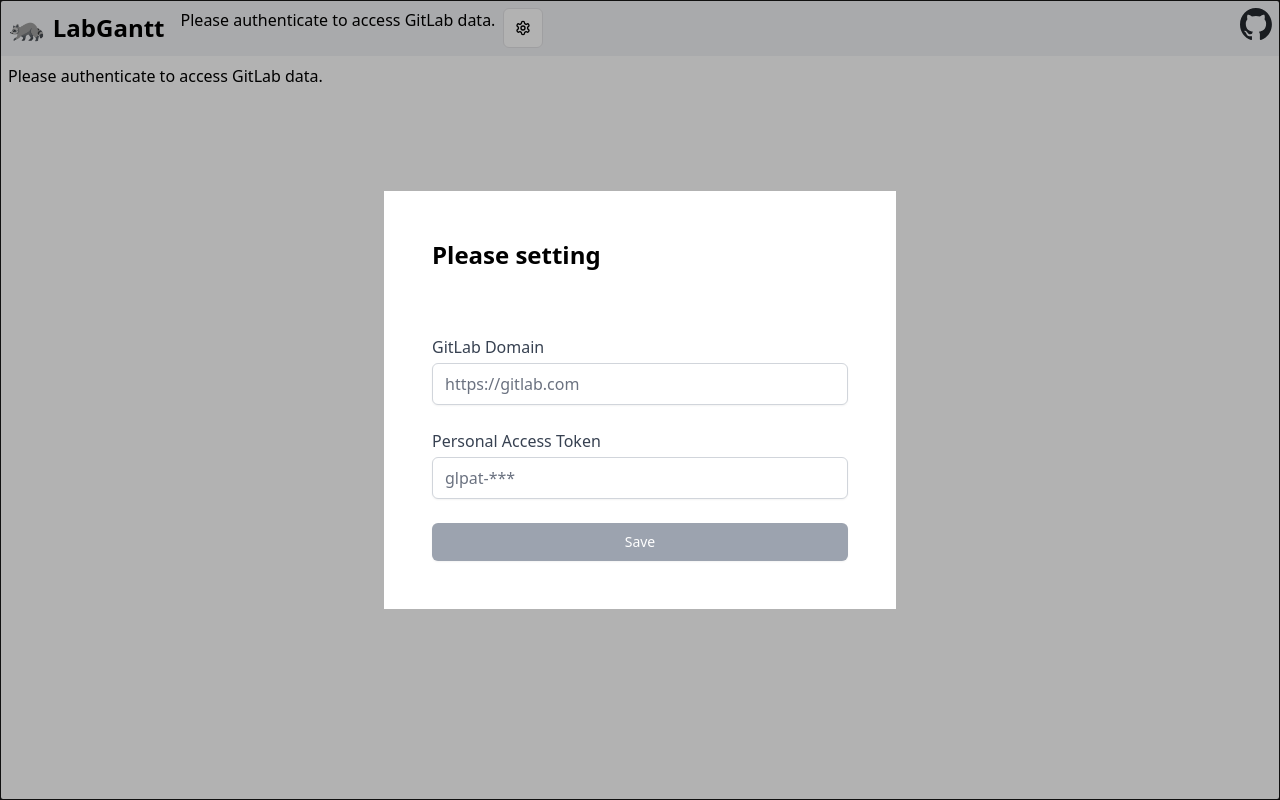
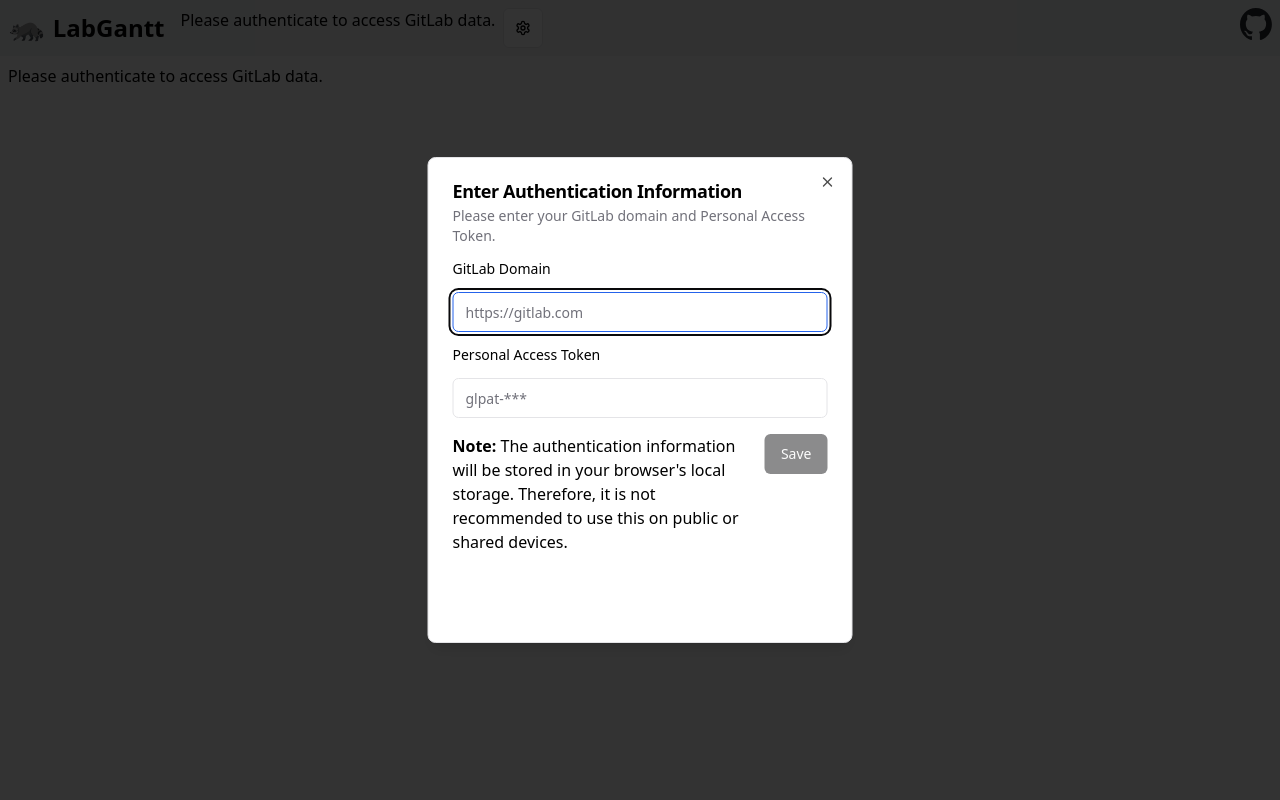
Before and after one commit to ryoma-yama/lab-gantt, a React (Vite) app: page / in a window 1280 px wide. Built offline with nearby package versions, Linux system fonts and the light colour scheme.

Commit message:
Fixes: #36 Migration to shadcnUi on setting dialog

```diff
--- a/src/App.tsx
+++ b/src/App.tsx
@@ -1,4 +1,3 @@
-import { Button } from "@/components/ui/button";
 import {
 	Select,
 	SelectContent,
@@ -8,11 +7,9 @@ import {
 	SelectTrigger,
 	SelectValue,
 } from "@/components/ui/select";
-
-import { Settings } from "lucide-react";
 import { Gantt, type Task } from "neo-gantt-task-react";
+import "neo-gantt-task-react/style.css";
 import { useCallback, useEffect, useState } from "react";
-import "neo-gantt-task-react/style.css";
 
 import {
 	type CondensedProjectSchema,
@@ -266,14 +263,6 @@ const App = () => {
 							)}
 						</>
 					)}
-					<Button onClick={openDialog} variant="outline" size="icon">
-						<Settings className="h-4 w-4" />
-					</Button>
-				</div>
-				<div className="ml-auto">
-					<GitHubLogo />
-				</div>
-			</header>
 					<SettingsDialog
 						{...{
 							gitlabDomain,
@@ -282,10 +271,16 @@ const App = () => {
 							setGitLabAccessToken,
 						}}
 						open={isDialogOpen}
+						onOpen={openDialog}
 						onClose={closeDialog}
 						onSettingsSaved={setGitLabClient}
 						gitlabInstance={gitlabClient}
 					/>
+				</div>
+				<div className="ml-auto">
+					<GitHubLogo />
+				</div>
+			</header>
 			<div className="pl-2">
 				{gitlabClient === null ? (
 					<p>Please authenticate to access GitLab data.</p>
--- a/src/SettingsDialog.tsx
+++ b/src/SettingsDialog.tsx
@@ -1,19 +1,25 @@
+import { Button } from "@/components/ui/button";
+import {
+	Dialog,
+	DialogContent,
+	DialogDescription,
+	DialogFooter,
+	DialogHeader,
+	DialogTitle,
+	DialogTrigger,
+} from "@/components/ui/dialog";
+import { Input } from "@/components/ui/input";
+import { Label } from "@/components/ui/label";
 import { Gitlab } from "@gitbeaker/rest";
-import {
-	Button,
-	Dialog,
-	DialogPanel,
-	DialogTitle,
-	Field,
-	Input,
-	Label,
-} from "@headlessui/react";
+
+import { Settings } from "lucide-react";
 import { useEffect, useState } from "react";
 
 type SetState<T> = React.Dispatch<React.SetStateAction<T>>;
 
 interface SettingsDialogProps {
 	open: boolean;
+	onOpen: () => void;
 	onClose: () => void;
 	// onSettingsSaved: () => void;
 	onSettingsSaved: SetState<InstanceType<typeof Gitlab<false>> | null>;
@@ -26,6 +32,7 @@ interface SettingsDialogProps {
 
 const SettingsDialog: React.FC<SettingsDialogProps> = ({
 	open,
+	onOpen,
 	onClose,
 	onSettingsSaved,
 	gitlabDomain,
@@ -72,69 +79,60 @@ const SettingsDialog: React.FC<SettingsDialogProps> = ({
 		}
 	};
 
-	const defaultInput =
-		"block w-full mt-1 border border-gray-300 rounded-md shadow-sm focus:ring-indigo-200 focus: ring-opacity-50 focus:border-indigo-300";
-
-	const defaultButton =
-		"block w-full px-4 py-2 text-sm font-medium text-white bg-blue-600 border border-transparent rounded-md shadow-sm hover:bg-blue-700 focus:outline-none focus:ring-2 focus:ring-offset-2 focus:ring-blue-500";
-
-	const disabledButton =
-		"block w-full px-4 py-2 text-sm font-medium text-white bg-gray-400 border border-transparent rounded-md shadow-sm cursor-not-allowed";
-
 	return (
-		<Dialog
-			{...{ open, onClose }}
-			transition
-			className="fixed inset-0 flex w-screen items-center justify-center bg-black/30 p-4 transition duration-300 ease-out data-[closed]:opacity-0"
-		>
-			<DialogPanel className="max-w-lg w-full space-y-4 bg-white p-12">
-				<DialogTitle className="text-2xl font-bold mb-4">
-					Please setting
-				</DialogTitle>
+		<Dialog open={open} onOpenChange={(open) => open || onClose()}>
+			<DialogTrigger asChild>
+				<Button onClick={onOpen} variant="outline" size="icon">
+					<Settings className="h-4 w-4" />
+				</Button>
+			</DialogTrigger>
+			<DialogContent className="sm:max-w-[425px]">
+				<DialogHeader>
+					<DialogTitle>Enter Authentication Information</DialogTitle>
+					<DialogDescription>
+						Please enter your GitLab domain and Personal Access Token.
+					</DialogDescription>
+				</DialogHeader>
 				<form onSubmit={handleSaveSettings}>
-					<div className="grid grid-cols-1 gap-6 mt-4">
-						<div className="h-6">
-							{errorMessage && (
-								<div className="text-red-600">{errorMessage}</div>
-							)}
-							{successMessage && (
-								<div className="text-green-600">{successMessage}</div>
-							)}
-						</div>
-						<Field>
-							<Label className="text-gray-700">GitLab Domain</Label>
-							<Input
-								type="text"
-								name="gitlabDomain"
-								value={gitlabDomain}
-								onChange={(e) => setGitLabDomain(e.target.value)}
-								className={defaultInput}
-								placeholder="https://gitlab.com"
-								required={true}
-							/>
-						</Field>
-						<Field>
-							<Label className="text-gray-700">Personal Access Token</Label>
-							<Input
-								type="password"
-								name="gitlabAccessToken"
-								value={gitlabAccessToken}
-								onChange={(e) => setGitLabAccessToken(e.target.value)}
-								className={defaultInput}
-								placeholder="glpat-***"
-								required
-							/>
-						</Field>
-						<Button
-							type="submit"
-							className={invalid ? disabledButton : defaultButton}
-							disabled={invalid}
-						>
+					<div className="grid grid-cols-1 gap-4 mb-4">
+						<Label htmlFor="gitlabDomain">GitLab Domain</Label>
+						<Input
+							type="text"
+							id="gitlabDomain"
+							value={gitlabDomain}
+							onChange={(e) => setGitLabDomain(e.target.value)}
+							placeholder="https://gitlab.com"
+							required
+						/>
+						<Label htmlFor="gitlabAccessToken">Personal Access Token</Label>
+						<Input
+							type="password"
+							id="gitlabAccessToken"
+							value={gitlabAccessToken}
+							onChange={(e) => setGitLabAccessToken(e.target.value)}
+							placeholder="glpat-***"
+							required
+						/>
+					</div>
+					<DialogFooter className="">
+						<p>
+							<span className="font-bold">Note: </span>
+							The authentication information will be stored in your browser's
+							local storage. Therefore, it is not recommended to use this on
+							public or shared devices.
+						</p>
+						<Button type="submit" disabled={invalid}>
 							Save
 						</Button>
-					</div>
+					</DialogFooter>
 				</form>
-			</DialogPanel>
+				<div className="h-6 mb-6">
+					{errorMessage && <div className="text-red-600">{errorMessage}</div>}
+					{successMessage && (
+						<div className="text-green-600">{successMessage}</div>
+					)}
+				</div>
+			</DialogContent>
 		</Dialog>
 	);
 };
--- /dev/null
+++ b/src/components/ui/dialog.tsx
@@ -0,0 +1,120 @@
+import * as DialogPrimitive from "@radix-ui/react-dialog";
+import { X } from "lucide-react";
+import * as React from "react";
+
+import { cn } from "@/lib/utils";
+
+const Dialog = DialogPrimitive.Root;
+
+const DialogTrigger = DialogPrimitive.Trigger;
+
+const DialogPortal = DialogPrimitive.Portal;
+
+const DialogClose = DialogPrimitive.Close;
+
+const DialogOverlay = React.forwardRef<
+	React.ElementRef<typeof DialogPrimitive.Overlay>,
+	React.ComponentPropsWithoutRef<typeof DialogPrimitive.Overlay>
+>(({ className, ...props }, ref) => (
+	<DialogPrimitive.Overlay
+		ref={ref}
+		className={cn(
+			"fixed inset-0 z-50 bg-black/80  data-[state=open]:animate-in data-[state=closed]:animate-out data-[state=closed]:fade-out-0 data-[state=open]:fade-in-0",
+			className,
+		)}
+		{...props}
+	/>
+));
+DialogOverlay.displayName = DialogPrimitive.Overlay.displayName;
+
+const DialogContent = React.forwardRef<
+	React.ElementRef<typeof DialogPrimitive.Content>,
+	React.ComponentPropsWithoutRef<typeof DialogPrimitive.Content>
+>(({ className, children, ...props }, ref) => (
+	<DialogPortal>
+		<DialogOverlay />
+		<DialogPrimitive.Content
+			ref={ref}
+			className={cn(
+				"fixed left-[50%] top-[50%] z-50 grid w-full max-w-lg translate-x-[-50%] translate-y-[-50%] gap-4 border border-zinc-200 bg-white p-6 shadow-lg duration-200 data-[state=open]:animate-in data-[state=closed]:animate-out data-[state=closed]:fade-out-0 data-[state=open]:fade-in-0 data-[state=closed]:zoom-out-95 data-[state=open]:zoom-in-95 data-[state=closed]:slide-out-to-left-1/2 data-[state=closed]:slide-out-to-top-[48%] data-[state=open]:slide-in-from-left-1/2 data-[state=open]:slide-in-from-top-[48%] sm:rounded-lg dark:border-zinc-800 dark:bg-zinc-950",
+				className,
+			)}
+			{...props}
+		>
+			{children}
+			<DialogPrimitive.Close className="absolute right-4 top-4 rounded-sm opacity-70 ring-offset-white transition-opacity hover:opacity-100 focus:outline-none focus:ring-2 focus:ring-zinc-950 focus:ring-offset-2 disabled:pointer-events-none data-[state=open]:bg-zinc-100 data-[state=open]:text-zinc-500 dark:ring-offset-zinc-950 dark:focus:ring-zinc-300 dark:data-[state=open]:bg-zinc-800 dark:data-[state=open]:text-zinc-400">
+				<X className="h-4 w-4" />
+				<span className="sr-only">Close</span>
+			</DialogPrimitive.Close>
+		</DialogPrimitive.Content>
+	</DialogPortal>
+));
+DialogContent.displayName = DialogPrimitive.Content.displayName;
+
+const DialogHeader = ({
+	className,
+	...props
+}: React.HTMLAttributes<HTMLDivElement>) => (
+	<div
+		className={cn(
+			"flex flex-col space-y-1.5 text-center sm:text-left",
+			className,
+		)}
+		{...props}
+	/>
+);
+DialogHeader.displayName = "DialogHeader";
+
+const DialogFooter = ({
+	className,
+	...props
+}: React.HTMLAttributes<HTMLDivElement>) => (
+	<div
+		className={cn(
+			"flex flex-col-reverse sm:flex-row sm:justify-end sm:space-x-2",
+			className,
+		)}
+		{...props}
+	/>
+);
+DialogFooter.displayName = "DialogFooter";
+
+const DialogTitle = React.forwardRef<
+	React.ElementRef<typeof DialogPrimitive.Title>,
+	React.ComponentPropsWithoutRef<typeof DialogPrimitive.Title>
+>(({ className, ...props }, ref) => (
+	<DialogPrimitive.Title
+		ref={ref}
+		className={cn(
+			"text-lg font-semibold leading-none tracking-tight",
+			className,
+		)}
+		{...props}
+	/>
+));
+DialogTitle.displayName = DialogPrimitive.Title.displayName;
+
+const DialogDescription = React.forwardRef<
+	React.ElementRef<typeof DialogPrimitive.Description>,
+	React.ComponentPropsWithoutRef<typeof DialogPrimitive.Description>
+>(({ className, ...props }, ref) => (
+	<DialogPrimitive.Description
+		ref={ref}
+		className={cn("text-sm text-zinc-500 dark:text-zinc-400", className)}
+		{...props}
+	/>
+));
+DialogDescription.displayName = DialogPrimitive.Description.displayName;
+
+export {
+	Dialog,
+	DialogPortal,
+	DialogOverlay,
+	DialogClose,
+	DialogTrigger,
+	DialogContent,
+	DialogHeader,
+	DialogFooter,
+	DialogTitle,
+	DialogDescription,
+};
--- /dev/null
+++ b/src/components/ui/input.tsx
@@ -0,0 +1,25 @@
+import * as React from "react";
+
+import { cn } from "@/lib/utils";
+
+export interface InputProps
+	extends React.InputHTMLAttributes<HTMLInputElement> {}
+
+const Input = React.forwardRef<HTMLInputElement, InputProps>(
+	({ className, type, ...props }, ref) => {
+		return (
+			<input
+				type={type}
+				className={cn(
+					"flex h-10 w-full rounded-md border border-zinc-200 bg-white px-3 py-2 text-sm ring-offset-white file:border-0 file:bg-transparent file:text-sm file:font-medium file:text-zinc-950 placeholder:text-zinc-500 focus-visible:outline-none focus-visible:ring-2 focus-visible:ring-zinc-950 focus-visible:ring-offset-2 disabled:cursor-not-allowed disabled:opacity-50 dark:border-zinc-800 dark:bg-zinc-950 dark:ring-offset-zinc-950 dark:file:text-zinc-50 dark:placeholder:text-zinc-400 dark:focus-visible:ring-zinc-300",
+					className,
+				)}
+				ref={ref}
+				{...props}
+			/>
+		);
+	},
+);
+Input.displayName = "Input";
+
+export { Input };
--- /dev/null
+++ b/src/components/ui/label.tsx
@@ -0,0 +1,24 @@
+import * as LabelPrimitive from "@radix-ui/react-label";
+import { type VariantProps, cva } from "class-variance-authority";
+import * as React from "react";
+
+import { cn } from "@/lib/utils";
+
+const labelVariants = cva(
+	"text-sm font-medium leading-none peer-disabled:cursor-not-allowed peer-disabled:opacity-70",
+);
+
+const Label = React.forwardRef<
+	React.ElementRef<typeof LabelPrimitive.Root>,
+	React.ComponentPropsWithoutRef<typeof LabelPrimitive.Root> &
+		VariantProps<typeof labelVariants>
+>(({ className, ...props }, ref) => (
+	<LabelPrimitive.Root
+		ref={ref}
+		className={cn(labelVariants(), className)}
+		{...props}
+	/>
+));
+Label.displayName = LabelPrimitive.Root.displayName;
+
+export { Label };
```
Also changed, not shown: package.json (+5 -4 lines), 1 other file (tests, documents, lock files or other folders). Lines whose indentation alone changed are shown as unchanged.
